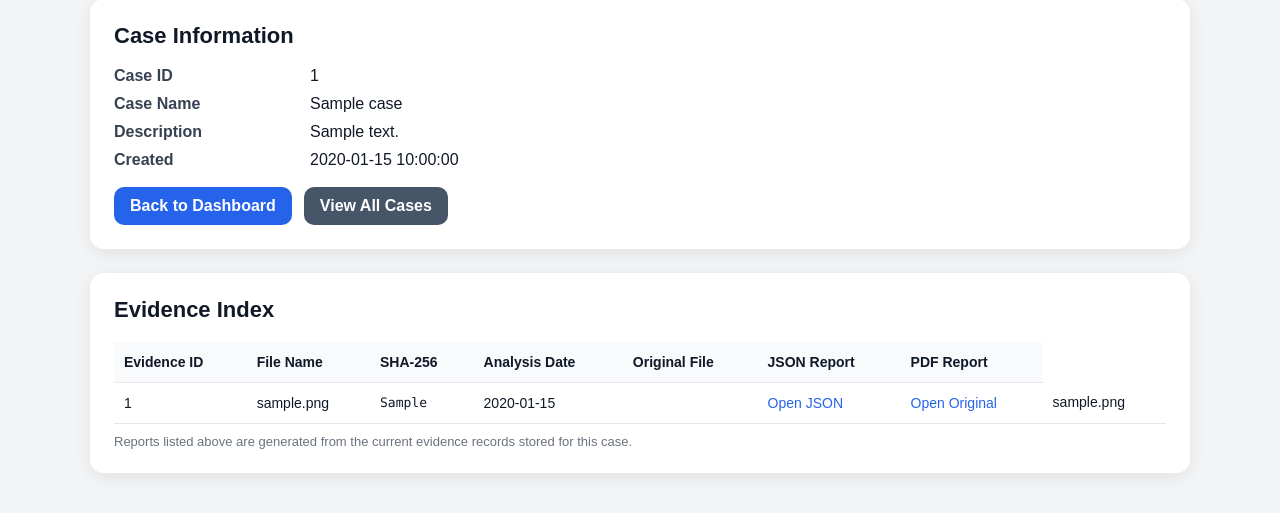
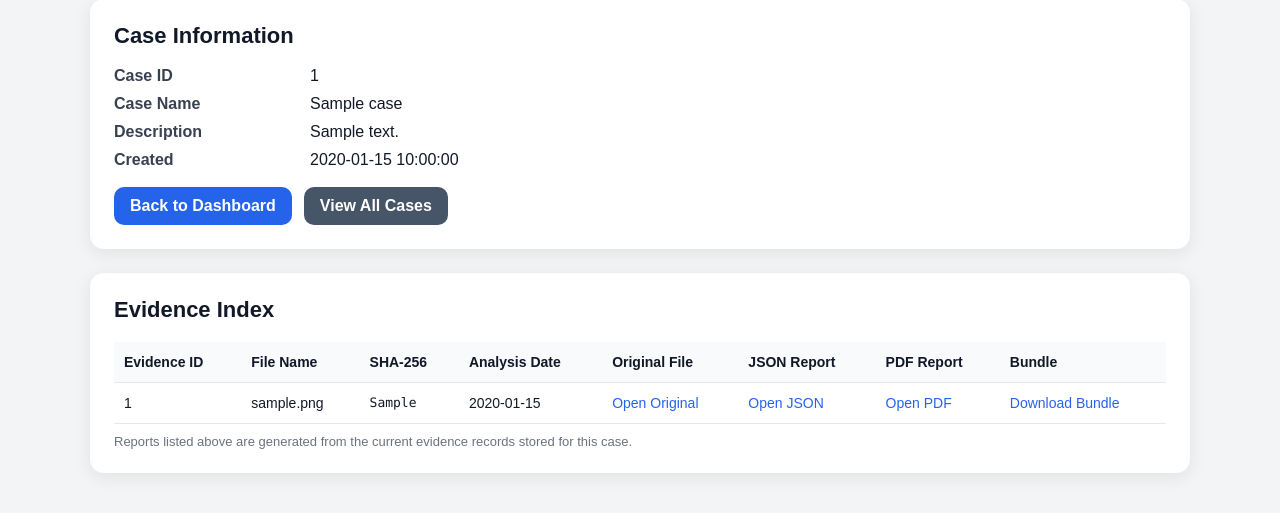
Before and after one commit to Kcaldwell99/evidenceanalyzer, a FastAPI app: page /cases/1 in a window 1280 px wide. Shown: the part 178-691 px from the top of the page. Run offline with FastAPI, Linux system fonts and the light colour scheme; tables that the repository leaves empty hold one stand-in row (values such as "Sample post").

Commit message:
replace evidence table with bundle link

```diff
--- a/app/templates/case_detail.html
+++ b/app/templates/case_detail.html
@@ -216,7 +216,6 @@
                 <a class="button secondary" href="/reports">View All Cases</a>
             </div>
         </div>
-
 <div class="card">
     <h2>Evidence Index</h2>
 
@@ -231,6 +230,7 @@
                 <th>Original File</th>
                 <th>JSON Report</th>
                 <th>PDF Report</th>
+                <th>Bundle</th>
             </tr>
         </thead>
         <tbody>
@@ -241,7 +241,11 @@
                 <td class="mono">{{ m.sha256 or "-" }}</td>
                 <td>{{ m.analysis_date or "-" }}</td>
                 <td>
-
+                    {% if m.file_key %}
+                        <a href="/evidence-file/{{ case.case_id }}/{{ m.evidence_id }}" target="_blank">Open Original</a>
+                    {% else %}
+                        -
+                    {% endif %}
                 </td>
                 <td>
                     {% if m.json_report %}
@@ -251,13 +255,14 @@
                     {% endif %}
                 </td>
                 <td>
-                            {% if m.file_key %}
-                                <a href="/evidence-file/{{ case.case_id }}/{{ m.evidence_id }}" target="_blank">Open Original</a>
+                    {% if m.pdf_report %}
+                        <a href="/case-files/{{ m.pdf_report }}" target="_blank">Open PDF</a>
                     {% else %}
                         -
                     {% endif %}
                 </td>
-                        <td>{{ m.file_key or "NO_FILE_KEY" }}</td>
+                <td>
+                    <a href="/download-bundle/{{ case.case_id }}/{{ m.evidence_id }}">Download Bundle</a>
                 </td>
             </tr>
             {% endfor %}
@@ -271,6 +276,3 @@
     <div class="empty">No evidence has been analyzed for this case yet.</div>
     {% endif %}
 </div>
-    </div>
-</body>
-</html>
```
Lines whose indentation alone changed are shown as unchanged.
